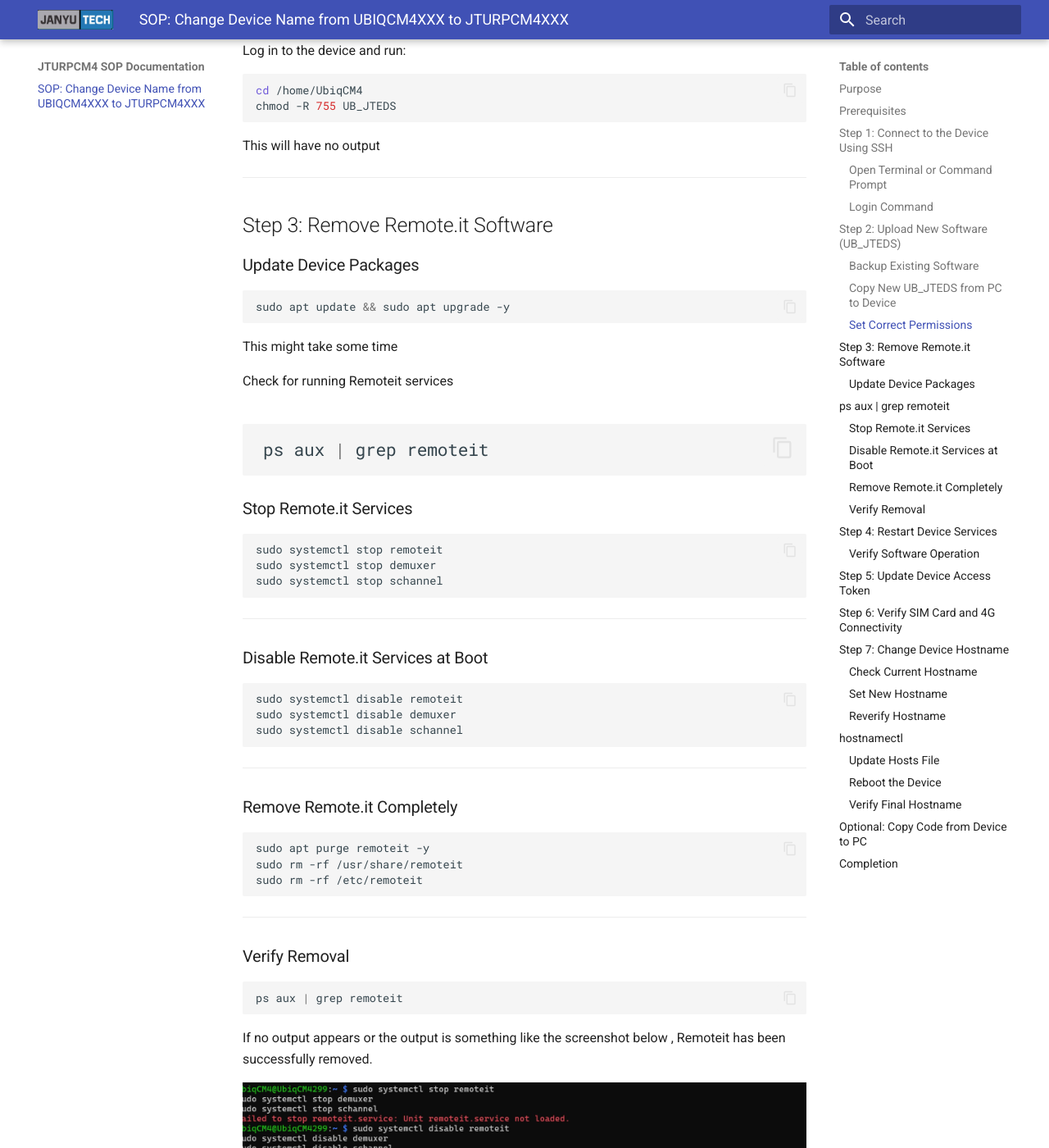
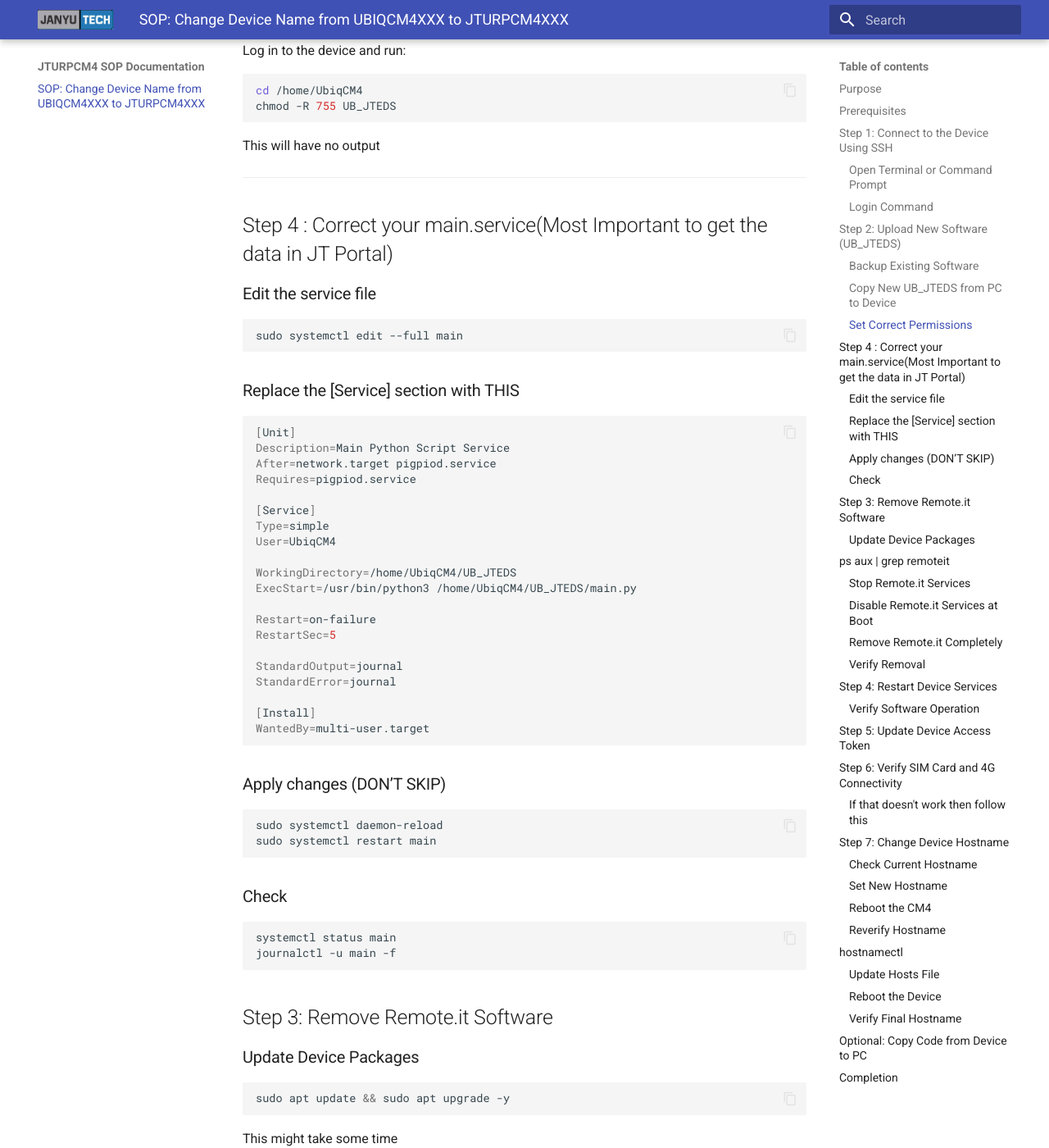
Before and after one commit to Saikatdey4568/JTURPCM4-SOP, an MkDocs documentation site: the page built from docs/index.md, in a window 1280 px wide and 1400 px high, scrolled down 2450 px. Shown: the whole window at 82% size. Built offline with MkDocs 1.6.1 and Material for MkDocs 9.7.7, drawn with Linux system fonts in a browser that asks for light colours; some of the changed text lies outside the part shown.

Commit message:
Update SOP

````diff
--- a/docs/index.md
+++ b/docs/index.md
@@ -98,6 +98,65 @@ chmod -R 755 UB_JTEDS
 ```
 This will have no output
 ---
+
+## Step 4 : Correct your main.service(Most Important to get the data in JT Portal)
+
+### Edit the service file
+
+```bash
+sudo systemctl edit --full main
+
+```
+
+
+### Replace the [Service] section with THIS
+
+```bash
+[Unit]
+Description=Main Python Script Service
+After=network.target pigpiod.service
+Requires=pigpiod.service
+
+[Service]
+Type=simple
+User=UbiqCM4
+
+WorkingDirectory=/home/UbiqCM4/UB_JTEDS
+ExecStart=/usr/bin/python3 /home/UbiqCM4/UB_JTEDS/main.py
+
+Restart=on-failure
+RestartSec=5
+
+StandardOutput=journal
+StandardError=journal
+
+[Install]
+WantedBy=multi-user.target
+
+
+```
+
+### Apply changes (DON’T SKIP)
+
+```bash
+sudo systemctl daemon-reload
+sudo systemctl restart main
+
+
+```
+
+### Check
+
+```bash
+systemctl status main
+journalctl -u main -f
+
+
+
+```
+
+
+
 
 ## Step 3: Remove Remote.it Software
 
@@ -199,7 +258,7 @@ New format:
 ```
 JturpCM4@XXX
 ```
-
+Note: Please write the access token on the box with marker.
 
 ---
 
@@ -215,6 +274,16 @@ Internet connected
 4G modem & usb0 detected
 ```
 
+
+### If that doesn't work then follow this
+```bash
+python3 fetch_sim_info.py
+```
+
+Expected output:
+```text
+SIM info
+```
 ---
 
 ## Step 7: Change Device Hostname
@@ -235,6 +304,12 @@ Example:
 ```bash
 sudo hostnamectl set-hostname JTURPCM4268
 ```
+
+### Reboot the CM4
+```bash
+sudo reboot
+```
+
 ### Reverify Hostname
 ```bash
 hostnamectl
````
Also changed, not shown: other parts of docs/index.md (+1 -1 lines), site/index.html, site/search/search_index.json.
